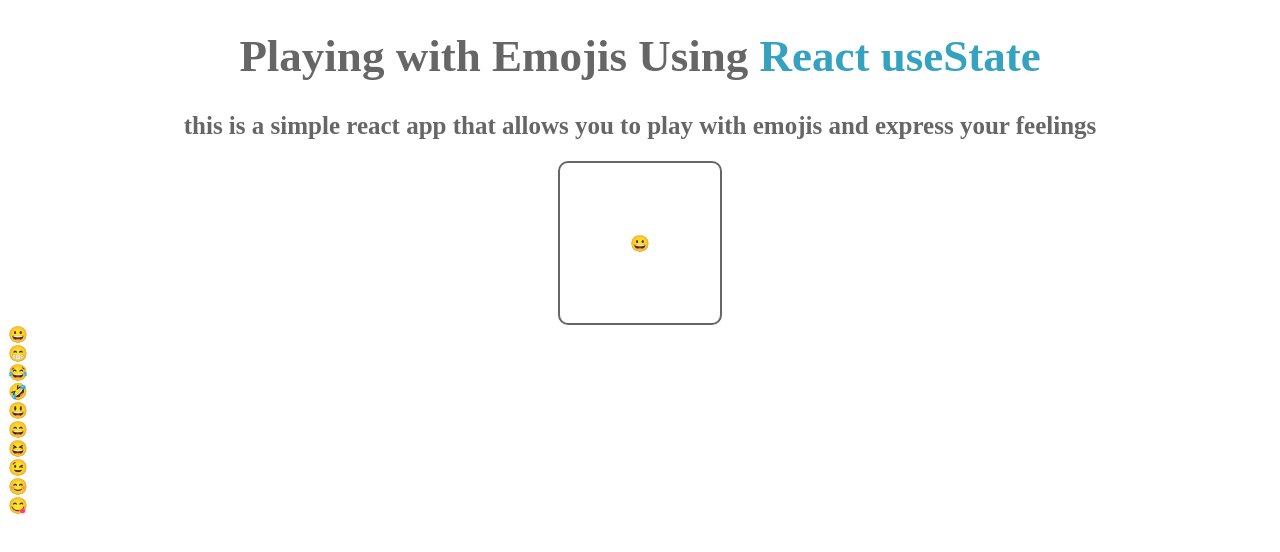
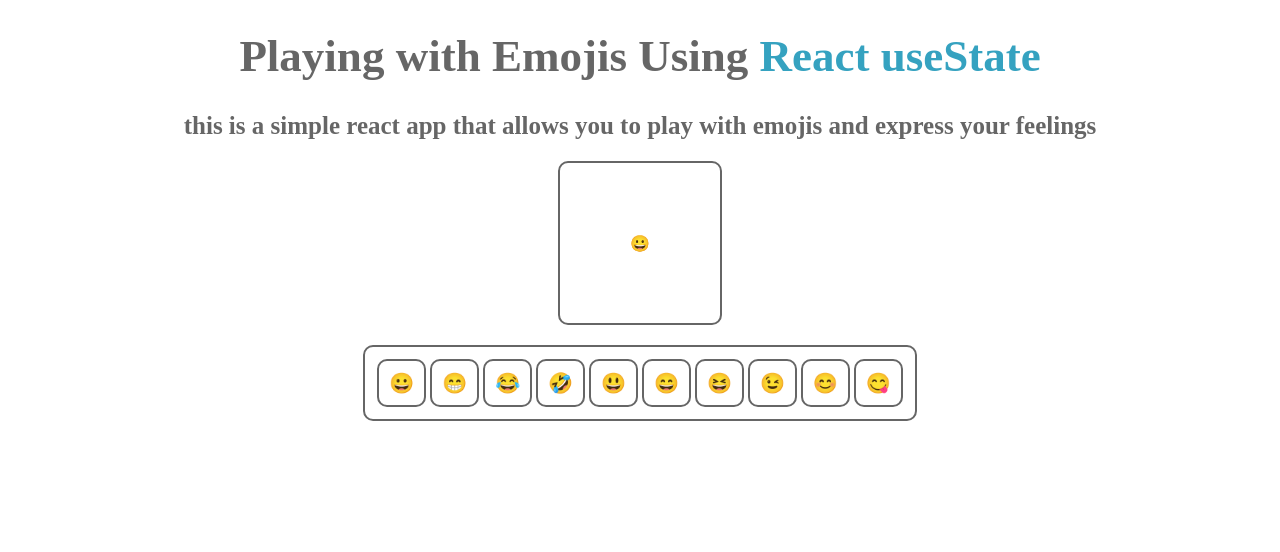
Before and after one commit to ANSHUMANMOREY7/usestate-web, a React (Vite) app: page / in a window 1280 px wide. Shown: the top 552 px of the page. Built offline with nearby package versions, Linux system fonts and the light colour scheme.

Commit message:
emoji container added with alignments

```diff
--- a/src/Home.css
+++ b/src/Home.css
@@ -25,3 +25,25 @@
     height: 160px;
     margin: 0 auto;
 }
+.emojis-container{
+    display: flex;
+    justify-content: center;
+    align-items: center;
+    flex-wrap: wrap;
+    width: 60%;
+    margin: 20px auto;
+    border: 2px solid #666666;
+    padding: 10px;
+    width: fit-content;
+    border-radius: 10px;
+}
+.emojis{
+    font-size: 20px;
+    border: 2px solid #666666;
+    width: fit-content;
+    padding: 10px;
+    margin: 2px;
+    border-radius: 10px;
+    cursor: pointer;
+
+}
--- a/src/Home.jsx
+++ b/src/Home.jsx
@@ -9,7 +9,7 @@ return (
         <div className='emoji-box'>
             <div className='emoji'> {emoji}</div>
         </div>
-
+  <div className="emojis-container">
         <div className='emojis'> 😀 </div>
         <div className='emojis'> 😁 </div>
         <div className='emojis'> 😂 </div>
@@ -19,9 +19,10 @@ return (
         <div className='emojis'> 😆 </div>
         <div className='emojis'> 😉 </div>
         <div className='emojis'> 😊 </div>
-        <div className='emojis'> 😋 </div>
+        <div className='emojis'> 😋 </div></div>
 
     </div>
+
 );
 }
 export default Home;
```
